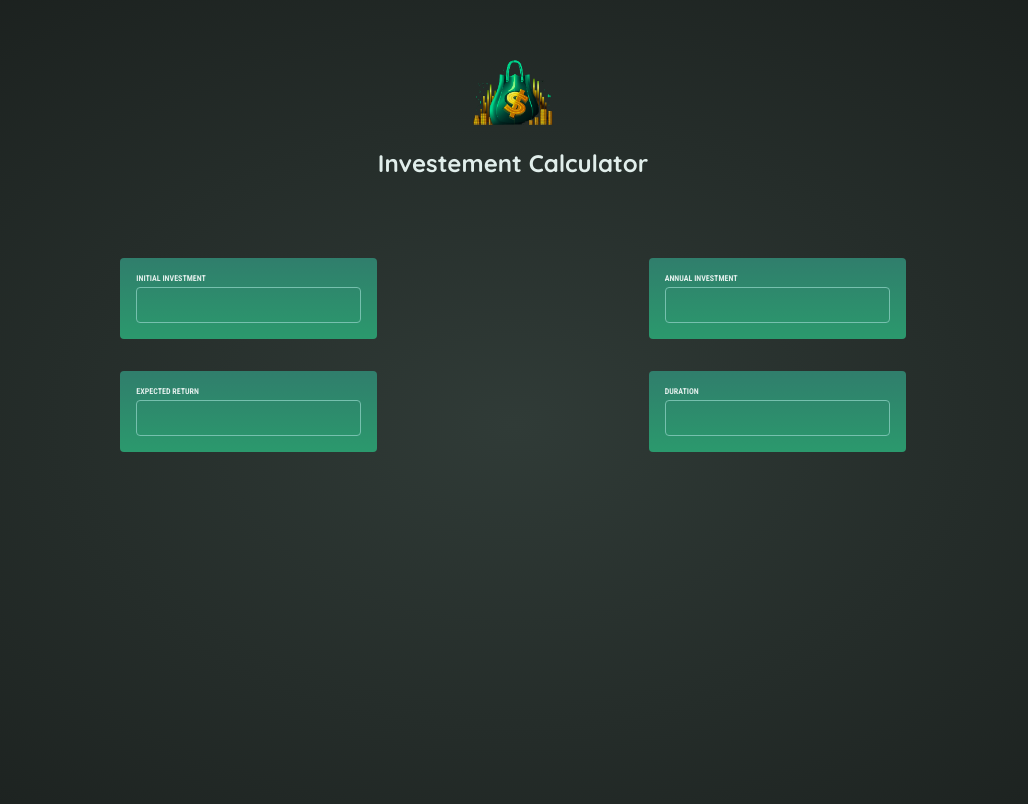
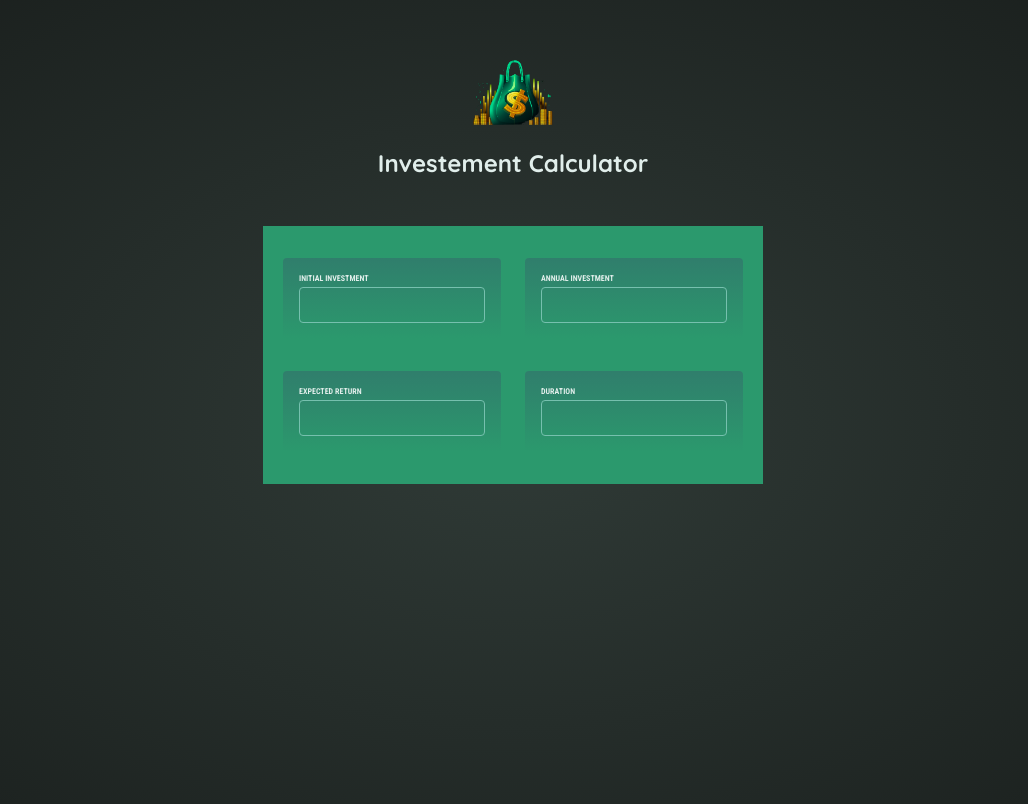
Before and after one commit to eediallo/investement-calculator-react, a React app: page / in a window 1280 px wide. Shown: the top 804 px of the page, without its empty margins (127-1155 px from the left). Built offline with nearby package versions, Linux system fonts and the light colour scheme; the HTML template or start-up script is replaced by a standard one.

Commit message:
update css

```diff
--- a/src/index.css
+++ b/src/index.css
@@ -43,6 +43,10 @@ body {
   display: flex;
   justify-content: space-evenly;
   gap: 1.5rem;
+  background-color: #2b996d;
+  max-width: 500px;
+  margin: 0 auto;
+  padding: 0 20px;
 }
 
 #user-input label {
```
